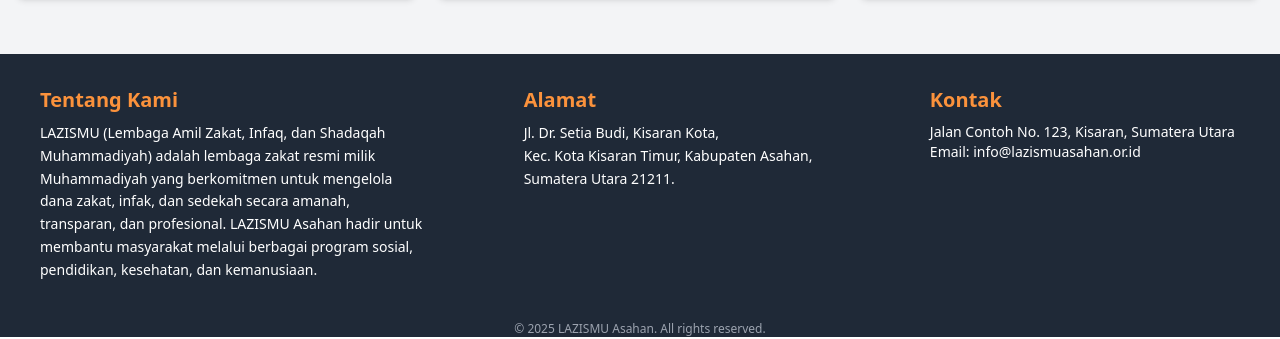
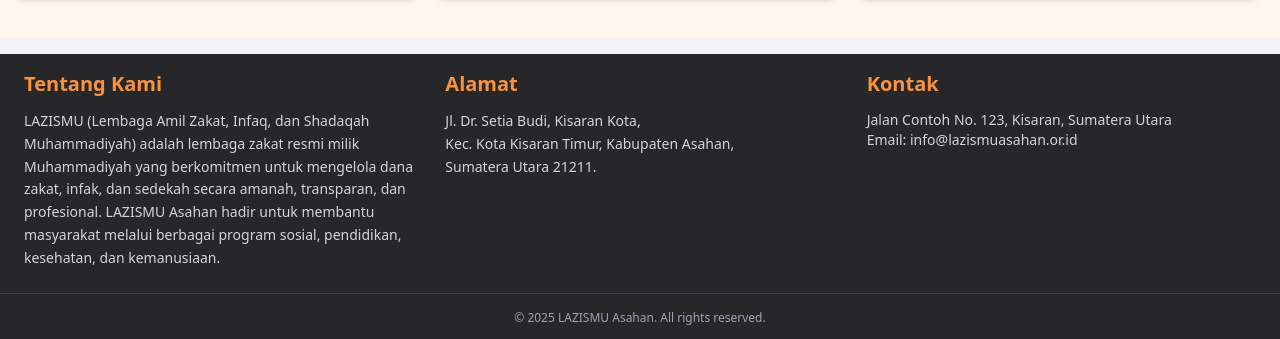
Before and after one commit to mayangpuspitasari/frontend-crowdfunding, a React (Vite) app: page / in a window 1280 px wide. Shown: the part 1029-1368 px from the top of the page. Built offline with nearby package versions, Linux system fonts and the light colour scheme.

Commit message:
perbaikan

```diff
--- a/src/components/Footer.jsx
+++ b/src/components/Footer.jsx
@@ -1,32 +1,33 @@
 const Footer = () => {
   return (
-    <footer className="bg-[#1f2937] text-white">
-  <div className="max-w-screen-xl mx-auto px-10 py-8 flex flex-col md:flex-row justify-between items-start gap-4">
-    <div className="md:w-1/3">
-      <h2 className="text-xl font-bold text-orange-400 mb-2">Tentang Kami</h2>
-      <p className="text-sm leading-relaxed">
+   <footer className="bg-zinc-800 text-white">
+  <div className="max-w-screen-xl mx-auto px-6 pt-4 grid grid-cols-1 md:grid-cols-3 gap-8">
+    <div>
+      <h2 className="text-xl font-bold text-orange-400 mb-3">Tentang Kami</h2>
+      <p className="text-sm text-gray-300 leading-relaxed">
         LAZISMU (Lembaga Amil Zakat, Infaq, dan Shadaqah Muhammadiyah) adalah lembaga zakat resmi milik Muhammadiyah yang berkomitmen untuk mengelola dana zakat, infak, dan sedekah secara amanah, transparan, dan profesional. LAZISMU Asahan hadir untuk membantu masyarakat melalui berbagai program sosial, pendidikan, kesehatan, dan kemanusiaan.
       </p>
     </div>
-    <div className="md:w-1/3 pl-20">
-      <h2 className="text-xl font-bold text-orange-400 mb-2">Alamat</h2>
-      <p className="text-sm leading-relaxed">
+    <div>
+      <h2 className="text-xl font-bold text-orange-400 mb-3">Alamat</h2>
+      <p className="text-sm text-gray-300 leading-relaxed">
         Jl. Dr. Setia Budi, Kisaran Kota, <br />
         Kec. Kota Kisaran Timur, Kabupaten Asahan, <br />
         Sumatera Utara 21211.
       </p>
     </div>
-    <div className="md:w-1/3 pl-20">
-      <h2 className="text-xl font-bold text-orange-400 mb-2">Kontak</h2>
-      <p className="text-sm">Jalan Contoh No. 123, Kisaran, Sumatera Utara</p>
-      <p className="text-sm">Email: info@lazismuasahan.or.id</p>
+    <div>
+      <h2 className="text-xl font-bold text-orange-400 mb-3">Kontak</h2>
+      <p className="text-sm text-gray-300">Jalan Contoh No. 123, Kisaran, Sumatera Utara</p>
+      <p className="text-sm text-gray-300">Email: info@lazismuasahan.or.id</p>
     </div>
   </div>
 
-  <div className="text-center text-xs text-gray-400 mt-2">
+  <div className="text-center text-xs text-gray-400 mt-6 pb-4 border-t border-gray-700 pt-4">
     &copy; {new Date().getFullYear()} LAZISMU Asahan. All rights reserved.
   </div>
 </footer>
+
 
   );
 };
--- a/src/pages/HomePage.jsx
+++ b/src/pages/HomePage.jsx
@@ -52,7 +52,7 @@
       <StatusDonasi data={dummyData} />
 
        {/* SECTION: Card Program Donasi */}
-      <section className="py-10 px-4 border-t border-orange-500 pt-8 mb-4">
+      <section className="bg-orange-50 py-10 px-4 border-t border-orange-500 pt-8 mb-4">
   <div className="flex justify-between items-center mb-4 ">
     <h2 className="text-3xl font-bold text-orange-500">Mari Bantu Mereka</h2>
     <a href="/program" className="text-blue-600 hover:underline">Lihat Semuanya</a>
```
